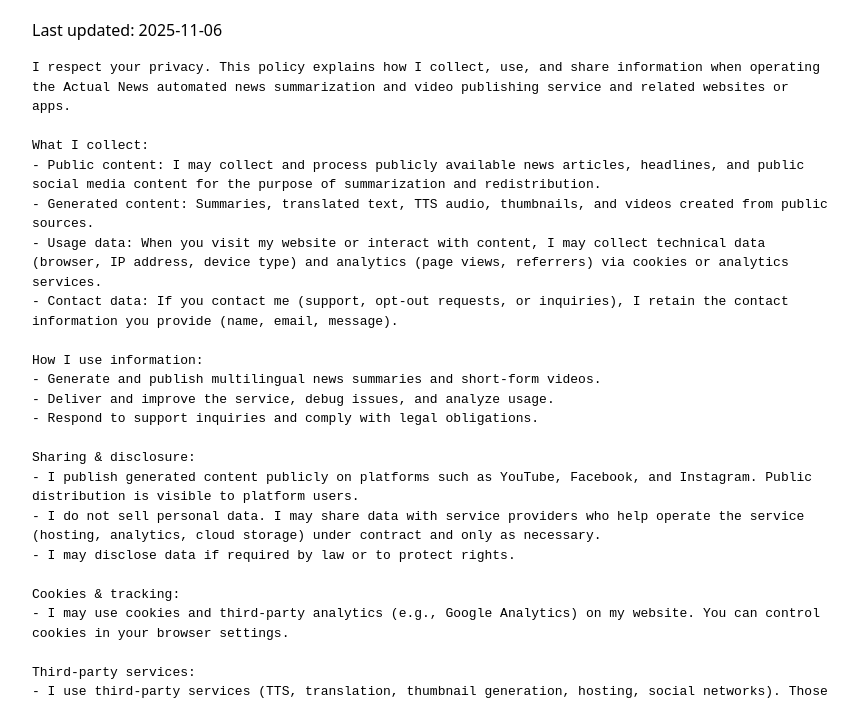
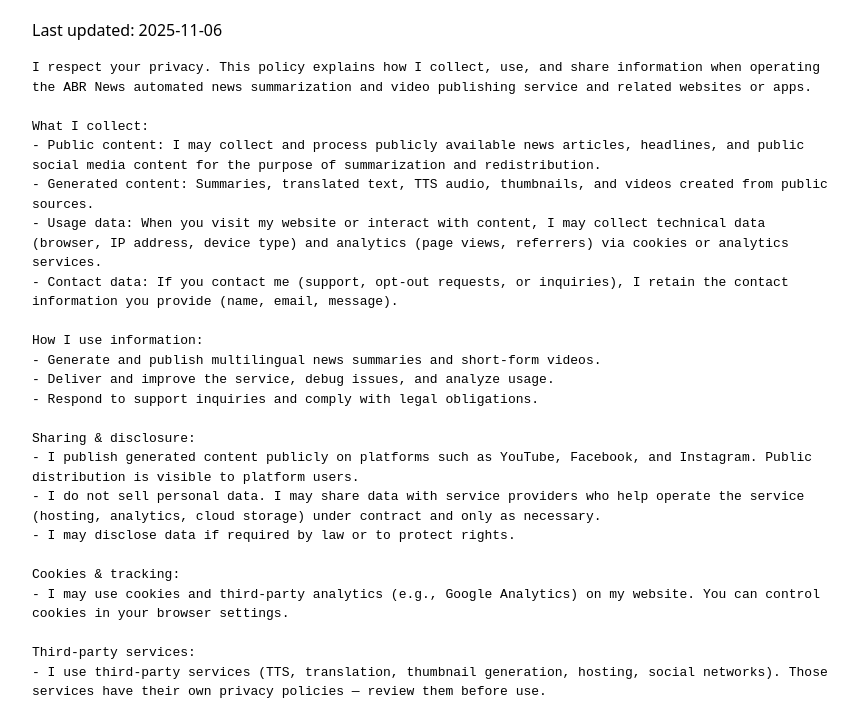
Before and after one commit to basavaakula/meta_app_privacy_policy, a plain HTML site: page index.html in a window 1280 px wide. Shown: the part 99-800 px from the top of the page, without its empty margins (208-1066 px from the left). Drawn offline with Linux system fonts and the light colour scheme.

Commit message:
Update service name in privacy policy

```diff
--- a/index.html
+++ b/index.html
@@ -8,7 +8,7 @@
   <h1>Privacy Policy — ABR News</h1>
   <p>Last updated: 2025-11-06</p>
   <pre style="white-space:pre-wrap;">
-I respect your privacy. This policy explains how I collect, use, and share information when operating the Actual News automated news summarization and video publishing service and related websites or apps.
+I respect your privacy. This policy explains how I collect, use, and share information when operating the ABR News automated news summarization and video publishing service and related websites or apps.
 
 What I collect:
 - Public content: I may collect and process publicly available news articles, headlines, and public social media content for the purpose of summarization and redistribution.
```
